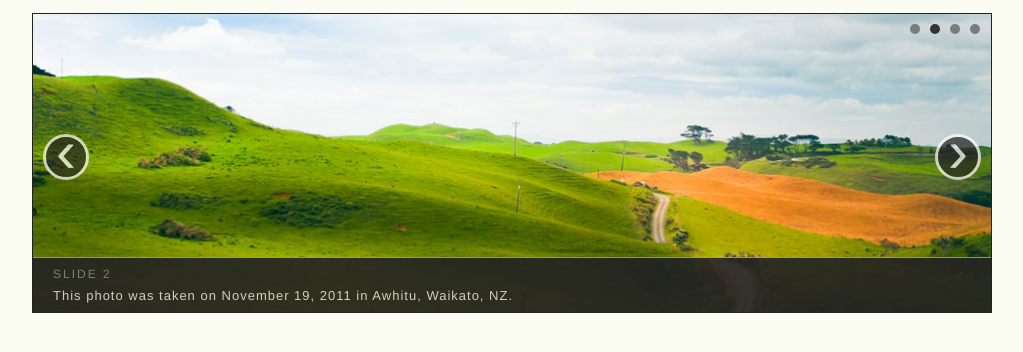
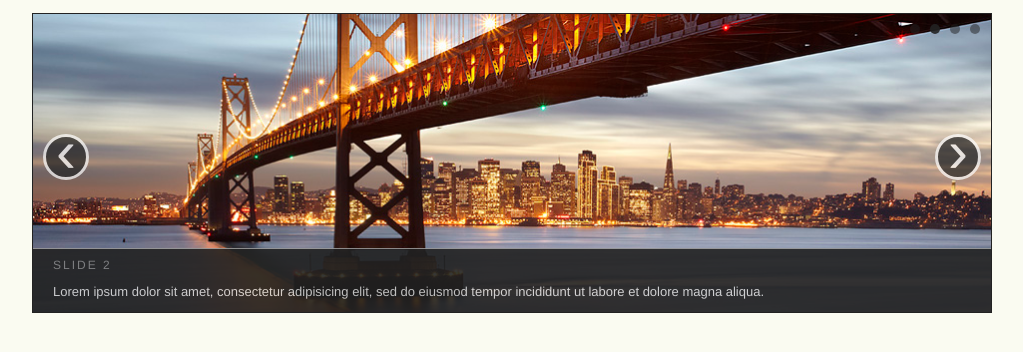
Before and after one commit to miniJs/miniSlider, a plain HTML site: page index.html in a window 1280 px wide. Shown: the part 68-420 px from the top of the page, without its empty margins (128-1151 px from the left). Drawn offline with nearby package versions, Linux system fonts and the light colour scheme.

Commit message:
Add more sample images for the demo

```diff
--- a/css/site.css
+++ b/css/site.css
@@ -80,8 +80,6 @@ h1 strong {
 
 #slider figcaption p {
     font-size: 13px;
-    line-height: 6px;
-    letter-spacing: 1px;
 }
 
 
--- a/index.html
+++ b/index.html
@@ -23,29 +23,29 @@
         <figure>
           <img src="images/mini-slider-1.jpg" width="958" height="298" />
           <figcaption>
-            <h2>Landscape 1</h2>
-            <p>This photo was taken on November 19, 2011 in Awhitu, Waikato, NZ.</p>
+            <h2>Slide 1</h2>
+            <p>Lorem ipsum dolor sit amet, consectetur adipisicing elit, sed do eiusmod tempor incididunt ut labore et dolore magna aliqua.</p>
           </figcaption>
         </figure>
         <figure>
-          <img src="images/mini-slider-1.jpg" width="958" height="298" />
+          <img src="images/mini-slider-2.jpg" width="958" height="298" />
           <figcaption>
             <h2>Slide 2</h2>
-            <p>This photo was taken on November 19, 2011 in Awhitu, Waikato, NZ.</p>
+            <p>Lorem ipsum dolor sit amet, consectetur adipisicing elit, sed do eiusmod tempor incididunt ut labore et dolore magna aliqua.</p>
           </figcaption>
         </figure>
         <figure>
-          <img src="images/mini-slider-1.jpg" width="958" height="298" />
+          <img src="images/mini-slider-3.jpg" width="958" height="298" />
           <figcaption>
             <h2>Slide 3</h2>
-            <p>This photo was taken on November 19, 2011 in Awhitu, Waikato, NZ.</p>
+            <p>Lorem ipsum dolor sit amet, consectetur adipisicing elit, sed do eiusmod tempor incididunt ut labore et dolore magna aliqua.</p>
           </figcaption>
         </figure>
         <figure>
-          <img src="images/mini-slider-1.jpg" width="958" height="298" />
+          <img src="images/mini-slider-4.jpg" width="958" height="298" />
           <figcaption>
             <h2>Slide 4</h2>
-            <p>This photo was taken on November 19, 2011 in Awhitu, Waikato, NZ.</p>
+            <p>Lorem ipsum dolor sit amet, consectetur adipisicing elit, sed do eiusmod tempor incididunt ut labore et dolore magna aliqua.</p>
           </figcaption>
         </figure>
       </ul>
```
Also changed, not shown: images/mini-slider-2.jpg (added), images/mini-slider-3.jpg (added), images/mini-slider-4.jpg (added).
